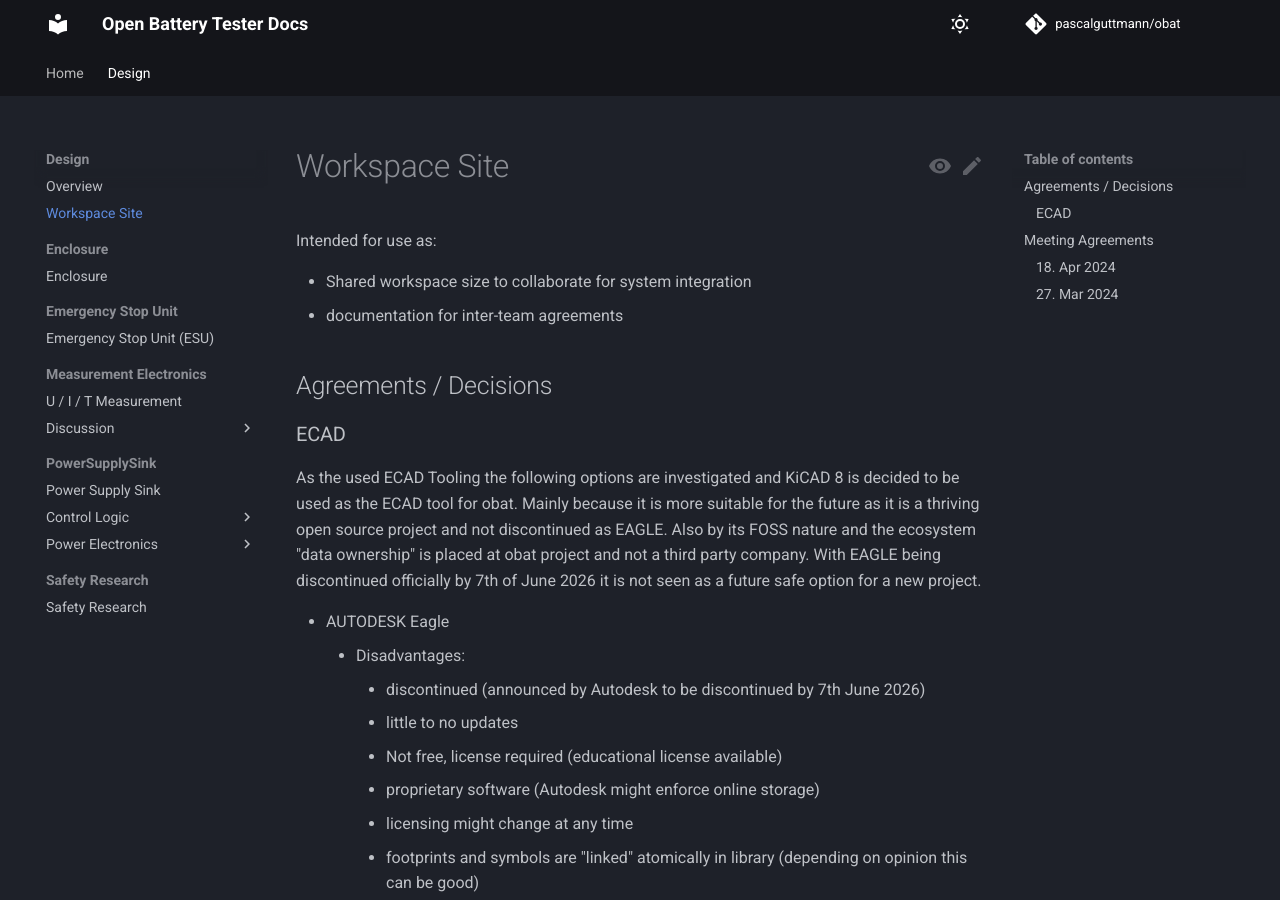
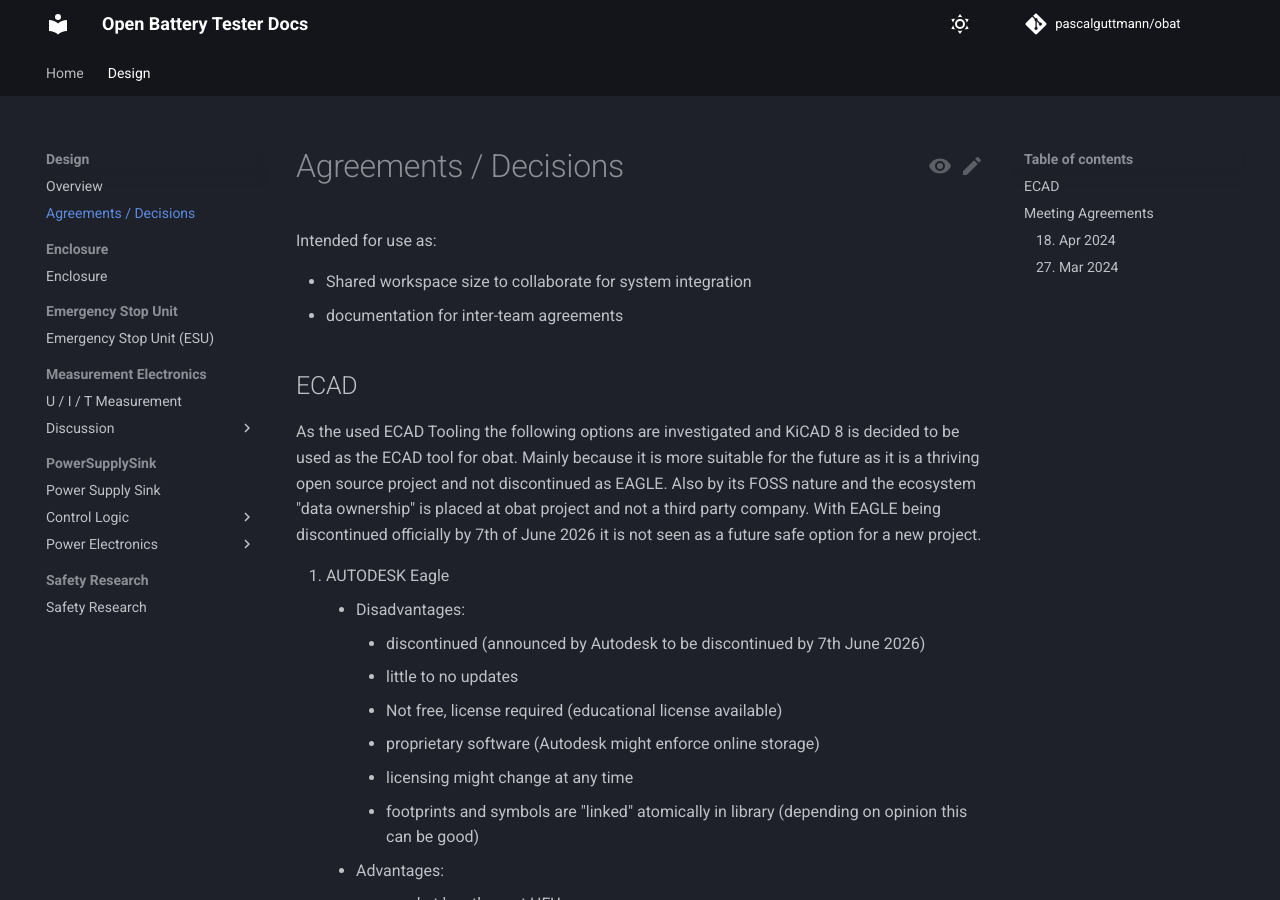
Before and after one commit to pascalguttmann/obat, an MkDocs documentation site: the page built from docs/design/meeting-agreements.md, in a window 1280 px wide and 900 px high. Built offline with MkDocs 1.6.1 and Material for MkDocs 9.7.7, drawn with Linux system fonts in a browser that asks for light colours; comment, search, counter and statistics services are not loaded; some of the changed lines change nothing that is shown.

Commit message:
adapt meeting agreements heading for new structure

```diff
--- a/docs/design/meeting-agreements.md
+++ b/docs/design/meeting-agreements.md
@@ -1,13 +1,11 @@
-# Workspace Site
+# Agreements / Decisions
 
 Intended for use as:
 
-  - Shared workspace size to collaborate for system integration
-  - documentation for inter-team agreements
+- Shared workspace size to collaborate for system integration
+- documentation for inter-team agreements
 
-## Agreements / Decisions
-
-### ECAD
+## ECAD
 
 As the used ECAD Tooling the following options are investigated and KiCAD 8 is
 decided to be used as the ECAD tool for obat. Mainly because it is more suitable
@@ -17,7 +15,7 @@
 With EAGLE being discontinued officially by 7th of June 2026 it is not seen as a
 future safe option for a new project.
 
-- AUTODESK Eagle
+1. AUTODESK Eagle
     - Disadvantages:
         - discontinued (announced by Autodesk to be discontinued by 7th June 2026)
         - little to no updates
@@ -25,12 +23,12 @@
         - proprietary software (Autodesk might enforce online storage)
         - licensing might change at any time
         - footprints and symbols are "linked" atomically in library (depending
-            on opinion this can be good)
+          on opinion this can be good)
     - Advantages:
         - used at by others at HFU
         - good library support
         - nice part search bulk editing for big projects
-- KiCAD 8
+2. KiCAD 8
     - Disadvantes:
         - Currently not used by many other at HFU
     - Advantages:
@@ -46,42 +44,42 @@
 
 ### 18. Apr 2024
 
-- PC / Controller
+1. PC / Controller
     - separation of realtime / non-realtime code into distinct packages, which
-        have a defined interface. This separation shall allow a change of the
-        realtime code for harder realtime constraints. (Port of language, port
-        to other hardware).
-- PowerSupplySink
+      have a defined interface. This separation shall allow a change of the
+      realtime code for harder realtime constraints. (Port of language, port
+      to other hardware).
+1. PowerSupplySink
     - PI(D) controller for constant current or other controller type is suited
-        better?
-- Enclosure
+      better?
+1. Enclosure
     - Temperature control loop should be managed in the PC / Controller
     - Interface definition of actuators and sensors is required to be shared /
-        agreed
+      agreed
     - Power for temperature control can be sourced from 24V power source by
-        using isolation DC/DC amplifiers for other voltages.
+      using isolation DC/DC amplifiers for other voltages.
     - safety disconnect can be achieved by using a control signal (Steuersignal)
-        to switch a relay.
+      to switch a relay.
 
 ### 27. Mar 2024
 
-- No switch/sensor at mechnical enclosure to check if enclosure is open or
+1. No switch/sensor at mechnical enclosure to check if enclosure is open or
     closed, which has to be read by other components.
     - Safety can be ensured using a concept similar to a "unloosable screw"
-        (ger. unverlierbare Schraube)
-- Connections from Measurement and PowerSupplySink into enclosure
+      (ger. unverlierbare Schraube)
+1. Connections from Measurement and PowerSupplySink into enclosure
     - Connected and disconnected mechanically by opening and closing the enclosure
     - Connections for 4 Wire sensing:
       - `+` and `-` connections with high current capability for power delivery
       - `+` and `-` connections in parallel with normal current capability
-- Heating and Cooling
+1. Heating and Cooling
     - Power for heating cooling is considered part of the enclosure. Other
-        components must only provide "information" for heating and cooling.
-- Temperature sensing
+      components must only provide "information" for heating and cooling.
+1. Temperature sensing
     - [0V 5V] interface with linear mapping to temperature interval [T_min T_max]
-- Stop Button
+1. Stop Button
     - ESU has `connect` and `disconnect` button for "normal" operation
     - Before ESU is a stop button/lever disconnecting the ESU + DUT
     - Cooling, Heating & Ventilation is not stopped by the stop button
     - Color, size and type of button/lever must be investigated to be in
-        accordance with regulations. (CE Examination)
+      accordance with regulations. (CE Examination)
```
